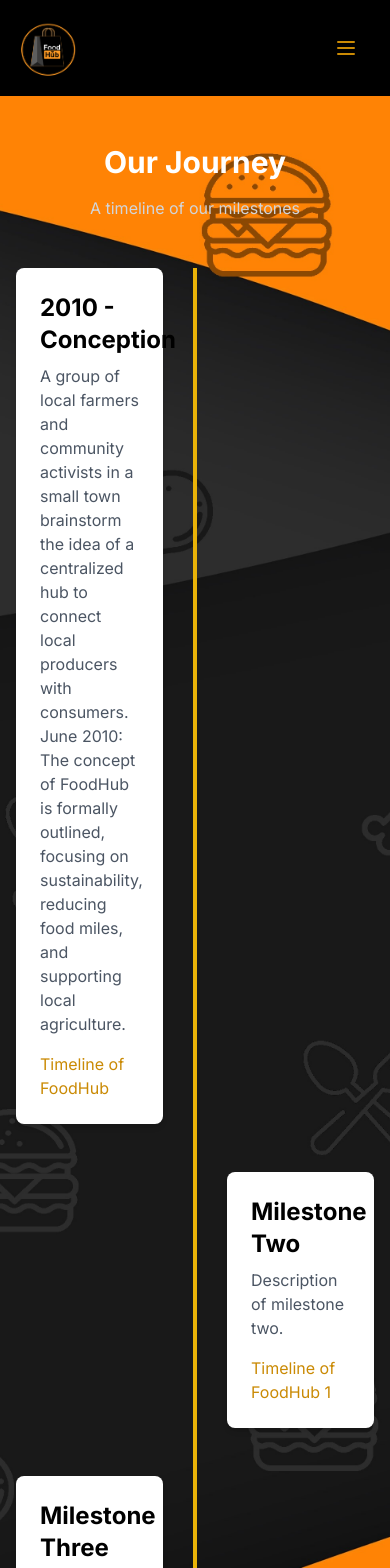
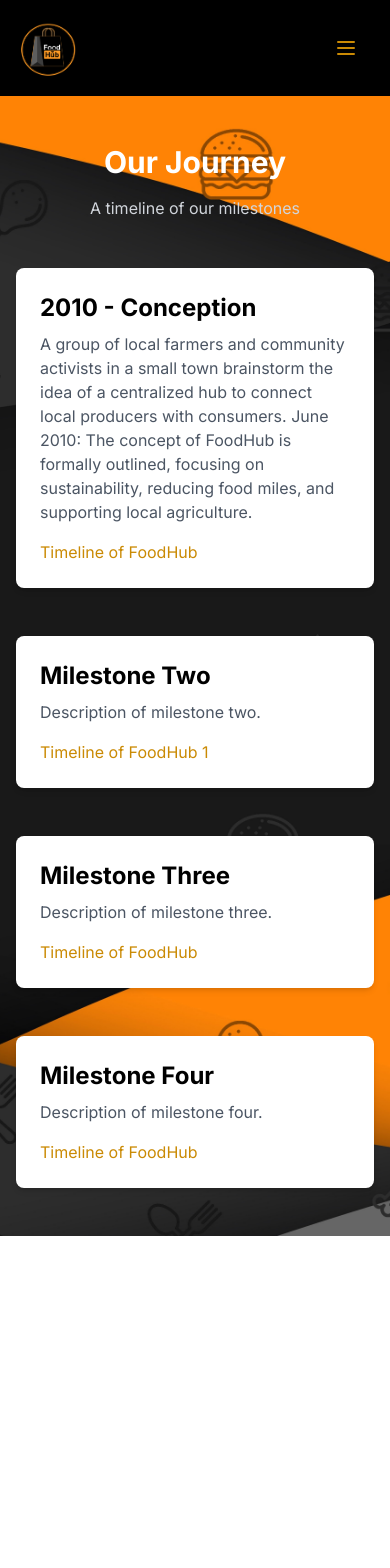
Before and after one commit to nugiwara12/food-ordering, a Next.js app: page /Home/About in a window 390 px wide. Shown: the top 1568 px of the page. After the commit the page ends 1236 px from the top, so only its background shows below. Built offline with nearby package versions, Linux system fonts and the light colour scheme.

Commit message:
add hidden of line in timeline when the mobile screen is appear and adjust the footer logo

```diff
--- a/components/Footer/Footer.js
+++ b/components/Footer/Footer.js
@@ -115,16 +115,16 @@
                 />
               </a>
             </div>
-            <div class="w-full h-fullbg-pink-500">
+            <div className="w-full h-fullbg-pink-500">
               <Image
                 height={50}
-                width={330}
+                width={300}
                 src="/logo/foodhub.png"
                 alt="Logo"
-                className="mr-2 h-60 p-4"
+                className="mr-2 h-64 p-4"
               />
             </div>
-            <div class="flex justify-center items-center text-sm font-normal">
+            <div className="flex justify-center items-center text-sm font-normal">
               <form className="p-6 max-w-md mx-auto" onSubmit={handleSubscribe}>
                 <div className="note mb-4 text-center">
                   <label className="text-start text-white block text-xl font-semibold mb-2">
--- a/src/app/Home/About/Timeline.js
+++ b/src/app/Home/About/Timeline.js
@@ -14,11 +14,11 @@
           <p className="text-gray-300 mt-4">A timeline of our milestones</p>
         </div>
         <div className="relative">
-          <div className="border-l-4 border-yellow-500 absolute h-full top-0 left-1/2 transform -translate-x-1/2"></div>
+          <div className="hidden md:block border-l-4 border-yellow-500 absolute h-full top-0 left-1/2 transform -translate-x-1/2"></div>
           <div className="space-y-12">
             {/* Timeline Item 1 */}
-            <div className="flex items-center w-full">
-              <div className="w-1/2 pr-8">
+            <div className="flex flex-col md:flex-row items-center w-full">
+              <div className="w-full md:w-1/2 md:pr-8">
                 <div className="bg-white p-6 rounded-lg shadow-md">
                   <h3 className="text-2xl font-bold mb-2">2010 - Conception</h3>
                   <p className="text-gray-600">
@@ -33,12 +33,12 @@
                   </span>
                 </div>
               </div>
-              <div className="w-1/2"></div>
+              <div className="hidden md:block w-1/2"></div>
             </div>
             {/* Timeline Item 2 */}
-            <div className="flex items-center w-full">
-              <div className="w-1/2"></div>
-              <div className="w-1/2 pl-8">
+            <div className="flex flex-col md:flex-row items-center w-full">
+              <div className="hidden md:block w-1/2"></div>
+              <div className="w-full md:w-1/2 md:pl-8">
                 <div className="bg-white p-6 rounded-lg shadow-md">
                   <h3 className="text-2xl font-bold mb-2">Milestone Two</h3>
                   <p className="text-gray-600">Description of milestone two.</p>
@@ -49,8 +49,8 @@
               </div>
             </div>
             {/* Timeline Item 3 */}
-            <div className="flex items-center w-full">
-              <div className="w-1/2 pr-8">
+            <div className="flex flex-col md:flex-row items-center w-full">
+              <div className="w-full md:w-1/2 md:pr-8">
                 <div className="bg-white p-6 rounded-lg shadow-md">
                   <h3 className="text-2xl font-bold mb-2">Milestone Three</h3>
                   <p className="text-gray-600">
@@ -61,15 +61,17 @@
                   </span>
                 </div>
               </div>
-              <div className="w-1/2"></div>
+              <div className="hidden md:block w-1/2"></div>
             </div>
-            {/* Timeline Item 2 */}
-            <div className="flex items-center w-full">
-              <div className="w-1/2"></div>
-              <div className="w-1/2 pl-8">
+            {/* Timeline Item 4 */}
+            <div className="flex flex-col md:flex-row items-center w-full">
+              <div className="hidden md:block w-1/2"></div>
+              <div className="w-full md:w-1/2 md:pl-8">
                 <div className="bg-white p-6 rounded-lg shadow-md">
-                  <h3 className="text-2xl font-bold mb-2">Milestone Two</h3>
-                  <p className="text-gray-600">Description of milestone two.</p>
+                  <h3 className="text-2xl font-bold mb-2">Milestone Four</h3>
+                  <p className="text-gray-600">
+                    Description of milestone four.
+                  </p>
                   <span className="text-yellow-600 block mt-4">
                     Timeline of FoodHub
                   </span>
```
